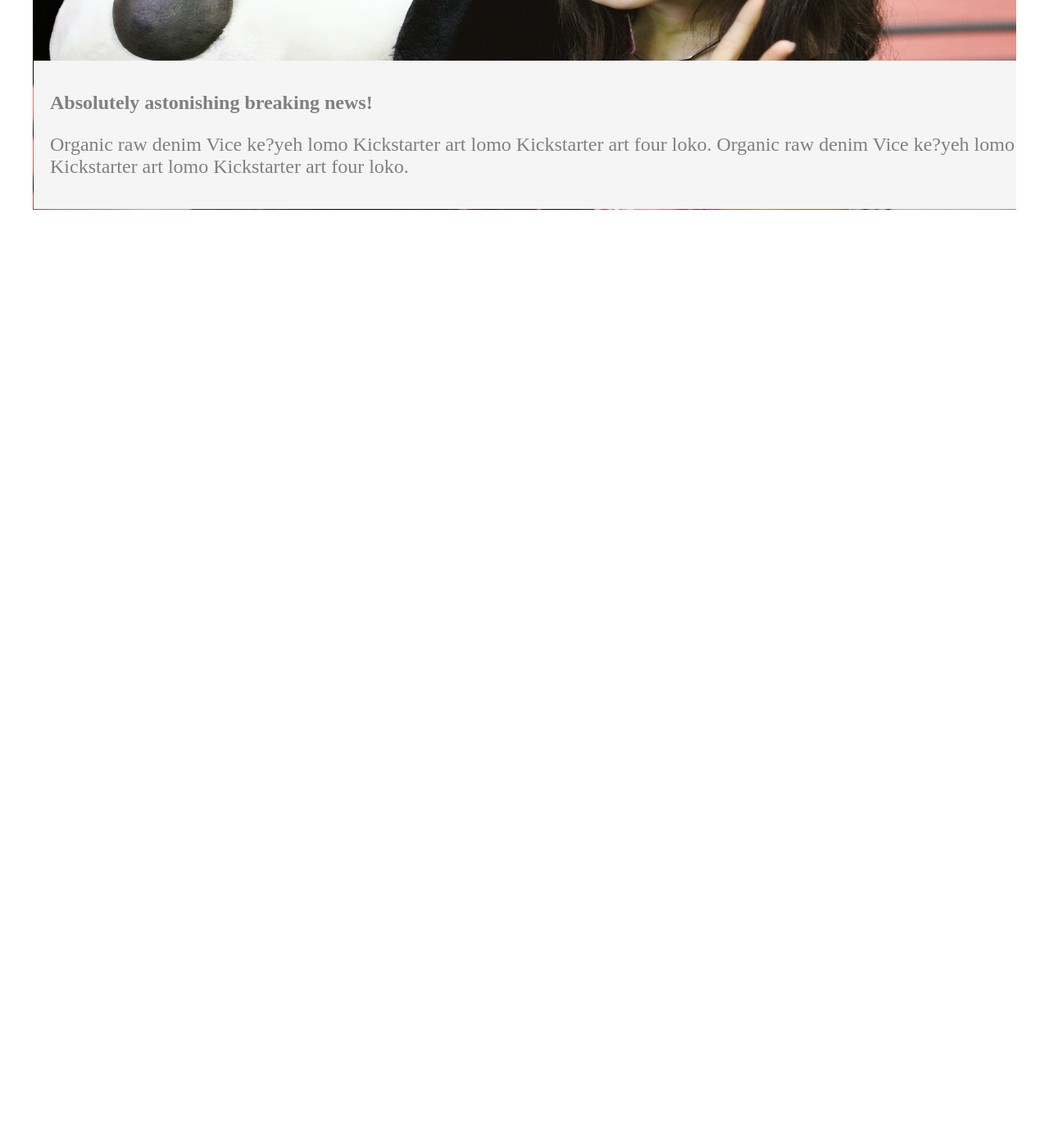
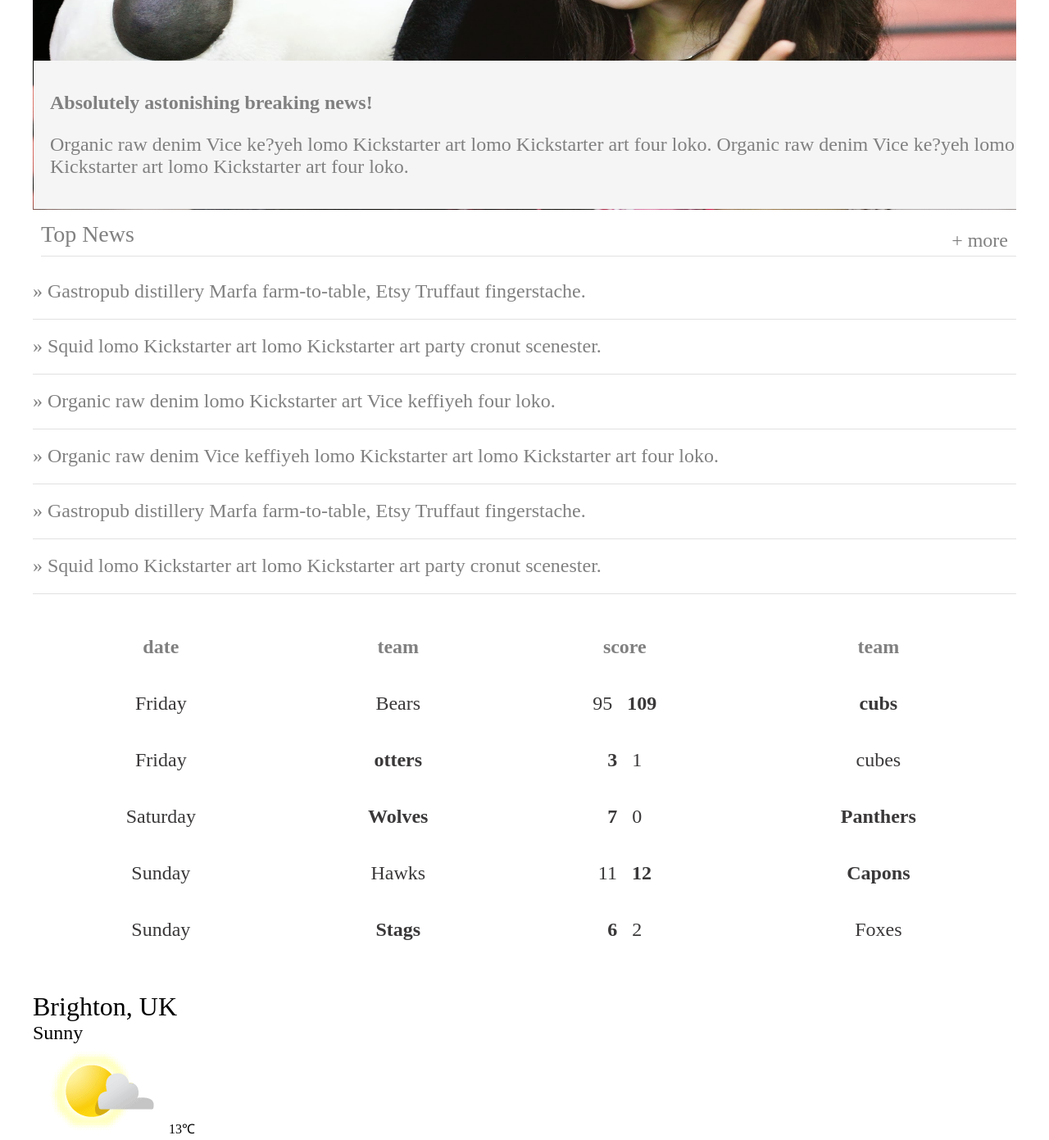
Before and after one commit to sudhanshu-kumar/responsive-news-website-sudhanshu, a plain HTML site: page index.html in a window 1280 px wide. Shown: the part 594-1985 px from the top of the page at 82% size. Before the commit the page ends 894 px from the top, so only its background shows below. Drawn offline with Linux system fonts and the light colour scheme.

Commit message:
weather table added

```diff
--- a/index.html
+++ b/index.html
@@ -22,17 +22,74 @@
         <a href="#">CULTURE</a>
         <a href="#">BLOG</a>
     </nav>
-    <div class="dog-img">
+    <div class="dog-img-box">
         <img src="images/dog.jpg" alt="main image">
         <div class="on-img">
             <h3>Absolutely astonishing breaking news!</h3>
             <p>
-                Organic raw denim Vice ke?yeh lomo Kickstarter art lomo Kickstarter art four loko. Organic raw denim Vice
+                Organic raw denim Vice ke?yeh lomo Kickstarter art lomo Kickstarter art four loko. Organic raw denim
+                Vice
                 ke?yeh lomo
                 Kickstarter art lomo Kickstarter art four loko.
             </p>
         </div>
     </div>
+    <div class="top-news">
+        <span>Top News</span>
+        <a href="#">+ more</a>
+    </div>
+    <div class="news-content">&raquo; Gastropub distillery Marfa farm-to-table, Etsy Truffaut fingerstache.</div>
+    <div class="news-content">&raquo; Squid lomo Kickstarter art lomo Kickstarter art party cronut scenester.</div>
+    <div class="news-content">&raquo; Organic raw denim lomo Kickstarter art Vice keffiyeh four loko.</div>
+    <div class="news-content">&raquo; Organic raw denim Vice keffiyeh lomo Kickstarter art lomo Kickstarter art four
+        loko.</div>
+    <div class="news-content">&raquo; Gastropub distillery Marfa farm-to-table, Etsy Truffaut fingerstache.</div>
+    <div class="news-content">&raquo; Squid lomo Kickstarter art lomo Kickstarter art party cronut scenester.</div>
+
+        <table class="news-table">
+            <tr>
+                <th>date</th>
+                <th>team</th>
+                <th>score</th>
+                <th>team</th>
+            </tr>
+            <tr>
+                <td>Friday</td>
+                <td>Bears</td>
+                <td>95&nbsp;&nbsp;&nbsp;<b>109</b></td>
+                <td><b>cubs</b></td>
+            </tr>
+            <tr>
+                <td>Friday</td>
+                <td><b>otters</b></td>
+                <td><b>3</b>&nbsp;&nbsp;&nbsp;1</td>
+                <td>cubes</td>
+            </tr>
+            <tr>
+                <td>Saturday</td>
+                <td><b>Wolves</b></td>
+                <td><b>7</b>&nbsp;&nbsp;&nbsp;0</td>
+                <td><b>Panthers</b></td>
+            </tr>
+            <tr>
+                <td>Sunday</td>
+                <td>Hawks</td>
+                <td>11&nbsp;&nbsp;&nbsp;<b>12</b></td>
+                <td><b>Capons</b></td>
+            </tr>
+            <tr>
+                <td>Sunday</td>
+                <td><b>Stags</b></td>
+                <td><b>6</b>&nbsp;&nbsp;&nbsp;2</td>
+                <td>Foxes</td>
+            </tr>
+        </table>
+        <div class="place">Brighton, UK</div>
+        <div class="weather-text">Sunny</div>
+        <div class="weather-img">
+        <img src="images/weather.png" alt="weather image">
+        <span>13&#x2103;</span>
+    </div>
 </body>
 
 </html>
--- a/style.css
+++ b/style.css
@@ -40,11 +40,11 @@ body{
     margin-right: 120px;
 }
 
-.dog-img{
+.dog-img-box{
     position: relative;
 
 }
-.dog-img img{
+.dog-img-box img{
     height: 600px;
     width: 100%;
 }
@@ -64,3 +64,71 @@ body{
     color: gray;
     font-size: 150%;
 }
+
+.top-news{
+    margin-top: 20px;
+    margin-left: 10px;
+    margin-bottom: 10px;
+    /*background-color: green;*/
+    box-shadow: 0 1px rgba(221, 221, 221, 0.884);
+    position: relative;
+}
+
+.top-news span {
+    position: relative;
+    bottom: 10px;
+    font-size: 28px;
+    color: gray;
+    margin-right: 1060px;
+    padding-bottom: 40px;
+}
+
+.top-news a {
+    position: absolute;
+    right: 10px;
+    bottom: 5px;
+    text-decoration: none;
+    font-size: 24px;
+    margin-top: 20px;
+    color:gray;
+}
+
+.news-content {
+    box-shadow: 0 1px rgba(221, 221, 221, 0.884);
+    padding-top: 20px;
+    padding-bottom: 20px;
+    font-size: 24px;
+    color: gray;
+}
+
+.news-table {
+    /*border: 2px solid gray;*/
+    width: 100%;
+    margin-top: 40px;
+    margin-bottom: 40px;
+}
+
+.news-table th{
+    /*border: 2px solid gray;*/
+    text-align: center;
+    font-size: 24px;
+    color: gray;
+    padding-top: 10px;
+    padding-bottom: 20px;
+}
+
+.news-table td{
+    /*border: 2px solid gray;*/
+    text-align: center;
+    color: rgb(58, 56, 56);
+    font-size: 24px;
+    padding-top: 20px;
+    padding-bottom: 20px;
+}
+
+.place{
+    font-size: 32px;
+}
+.weather-text{
+    font-size: 24px;
+}
```
